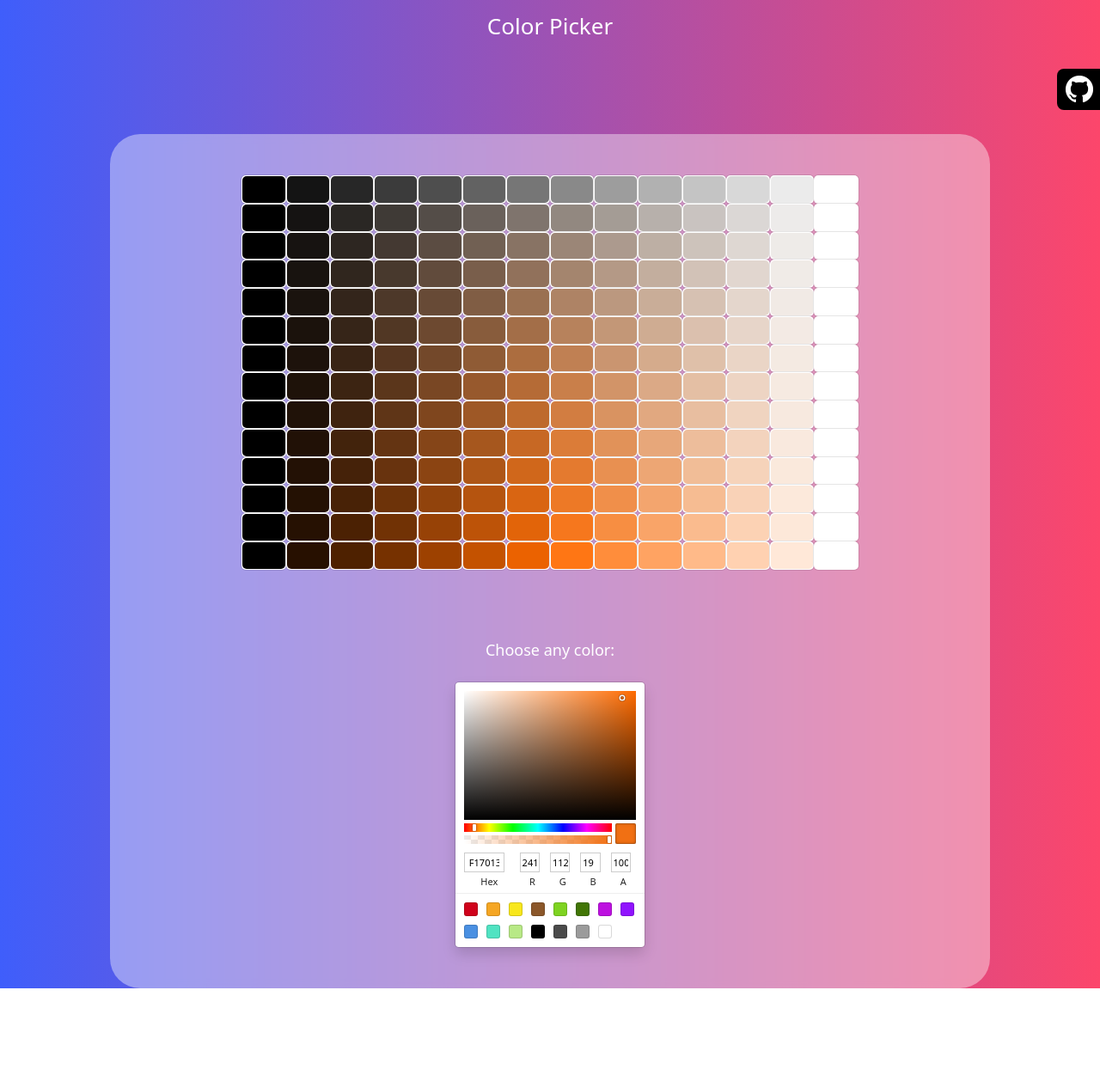
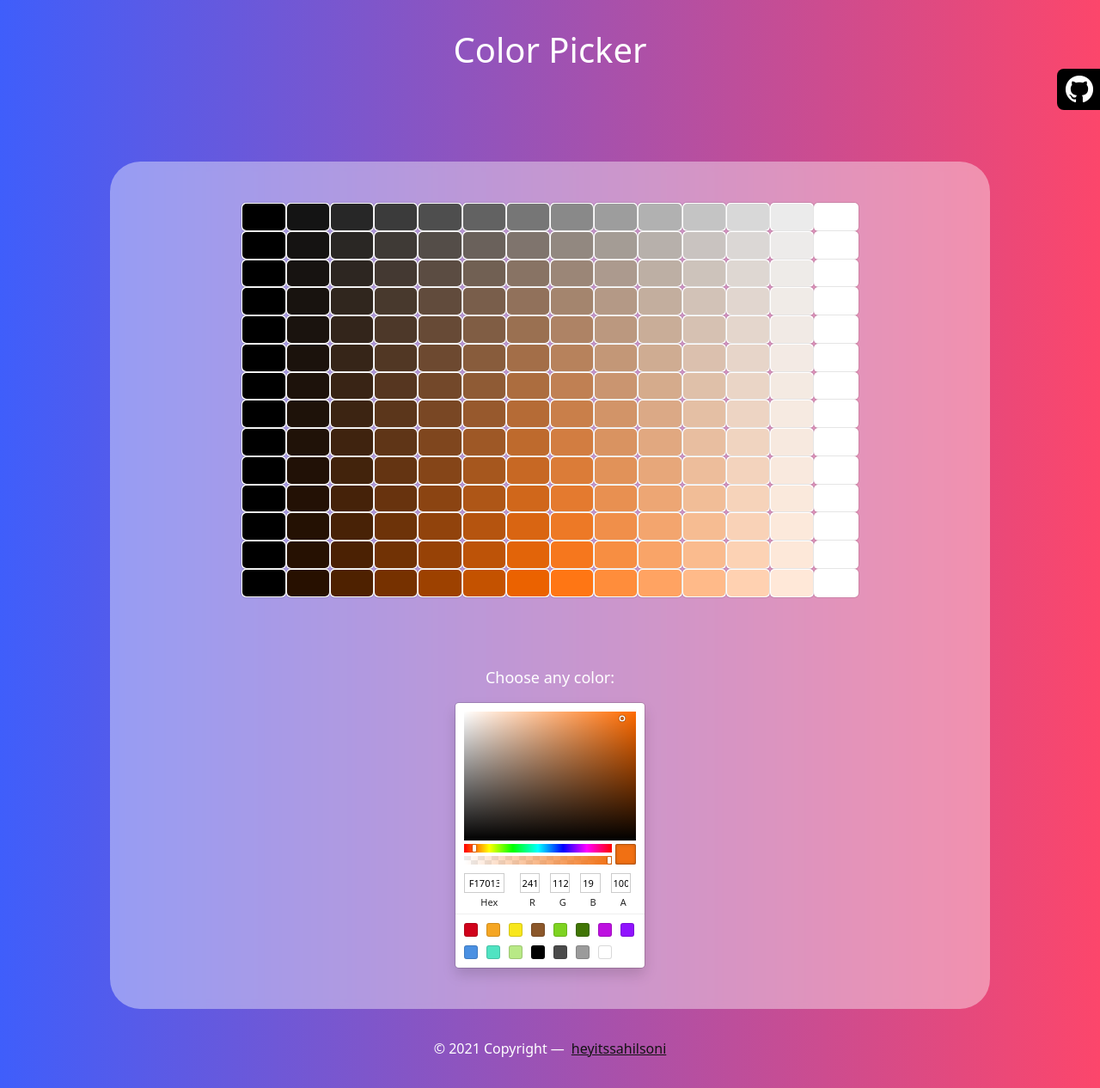
Before and after one commit to SscSPs/color, a React (Create React App) app: page / in a window 1280 px wide. Shown: the whole page at 86% size. Before the commit the page ends 1150 px from the top, so only its background shows below. Built offline with nearby package versions, Linux system fonts and the light colour scheme.

Commit message:
feat: updating HTML tags (semantic purposes) (#56)
- feat: adding footer with the author's name + link to twitter

```diff
--- a/src/App.css
+++ b/src/App.css
@@ -36,11 +36,36 @@
 .header {
   width: 100%;
   height: 60px;
+  margin-top: 2rem;
   display: flex;
   align-items: center;
   justify-content: center;
   color: white;
   font-size: calc(10px + 2vmin);
+}
+
+.footer {
+  width: 100%;
+  height: 60px;
+  display: flex;
+  align-items: center;
+  justify-content: center;
+  color: white;
+  margin: 1rem 0;
+}
+
+.footer a {
+  box-shadow: inset 0 0 0 0 #131313;
+  color: #131313;
+  margin: 0 -.25rem;
+  padding: 0 .25rem;
+  margin-left: .25rem;
+  transition: color .3s ease-in-out, box-shadow .3s ease-in-out;
+}
+
+.footer a:hover {
+  box-shadow: inset 125px 0 0 0 #131313;
+  color: white;
 }
 
 .color-picker {
--- a/src/App.js
+++ b/src/App.js
@@ -2,6 +2,7 @@ import "./App.css";
 import "../node_modules/bootstrap/dist/css/bootstrap.min.css";
 import ColorPickerComponent from "./ColorPickerComponent";
 import Navbar from "./Navbar";
+import Footer from "./Footer";
 import VisitGithub from "./VisitGithub";
 import "react-toastify/dist/ReactToastify.css";
 import { ToastContainer } from "react-toastify";
@@ -12,6 +13,7 @@ const App = () => {
       <Navbar />
       <ToastContainer />
       <ColorPickerComponent />
+      <Footer />
     </div>
   );
 };
--- a/src/ColorPickerComponent.js
+++ b/src/ColorPickerComponent.js
@@ -17,7 +17,7 @@ const ColorPickerComponent = () => {
   const colorAsHSL = rgb.hsl(color.r, color.g, color.b);
 
   return (
-    <div className='main'>
+    <main className='main'>
       <div>
         <ColorGrid
           hueValue={colorAsHSL[0]}
@@ -26,11 +26,10 @@ const ColorPickerComponent = () => {
         />
       </div>
       <div className='colorpick'>
-        <div className='color-picker'>Choose any color:</div>
-        <br/>
+        <p className='color-picker'>Choose any color:</p>
         <SketchPicker color={color} onChange={handleChange} />
       </div>
-    </div>
+    </main>
   );
 };
 
--- /dev/null
+++ b/src/Footer.js
@@ -0,0 +1,9 @@
+const year = new Date().getFullYear();
+const Footer = () => (
+  <footer className="footer">
+    <span>© { year } Copyright — </span>
+    <a title="My Twitter profile" href="https://twitter.com/heyitssahilsoni">heyitssahilsoni</a>
+  </footer>
+);
+
+export default Footer;
--- a/src/Navbar.js
+++ b/src/Navbar.js
@@ -1,9 +1,7 @@
-const Navbar = () => {
-  return (
-    <nav className='header'>
-      Color Picker
-    </nav>
-  )
-}
+const Navbar = () => (
+  <nav className='header'>
+    <h1>Color Picker</h1>
+  </nav>
+);
 
-export default Navbar
+export default Navbar;
--- a/src/VisitGithub.js
+++ b/src/VisitGithub.js
@@ -2,7 +2,7 @@ const VisitGithub = () => {
     return(
         <div className="visitGithub">
             <a className="visitGithubBtn" href="https://github.com/SscSPs/color" rel="noreferrer" target="_blank">
-                <img src={process.env.PUBLIC_URL + '/GitHub-Mark-Light-32px.png'} alt="img"/>
+                <img src={process.env.PUBLIC_URL + '/GitHub-Mark-Light-32px.png'} alt="Visit this project on GitHb" />
             </a>
         </div>
     )
```
